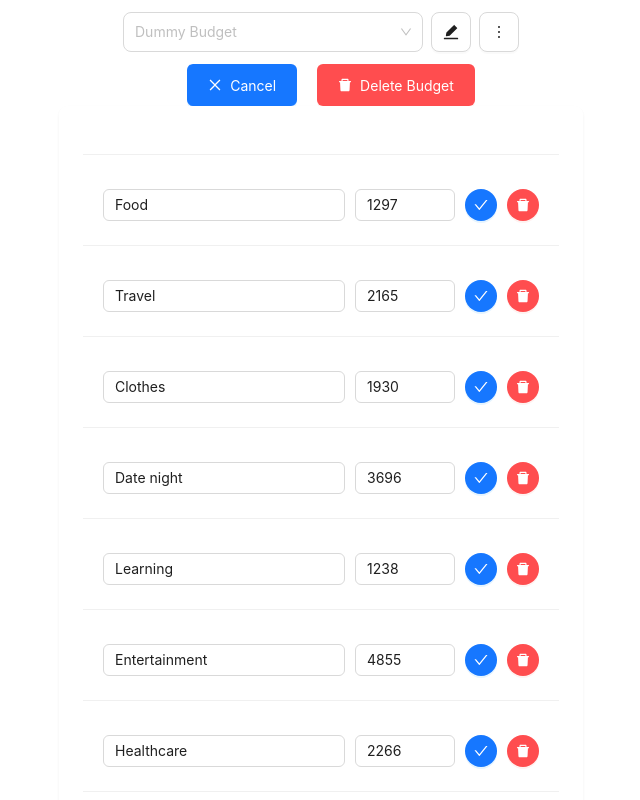
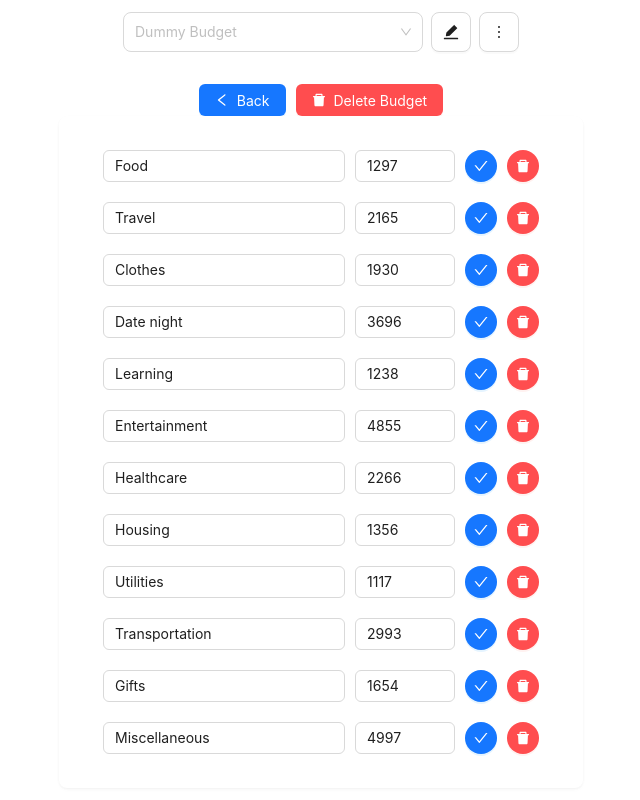
Before and after one commit to ParadoxZero/budgetbud, a React (Vite) app: page / in a window 1280 px wide. Both pictures are taken after a click on the button 770 px from the left and 32 px from the top of the page. Shown: the top 800 px of the page, without its empty margins (319-959 px from the left). Built offline with nearby package versions, Linux system fonts and the light colour scheme.

Commit message:
Implement category edit buttons

```diff
--- a/ui/pages/edit_categories_page.tsx
+++ b/ui/pages/edit_categories_page.tsx
@@ -1,9 +1,9 @@
 import React from "react";
 import { connect } from "react-redux";
-import { Budget } from "../datamodel/datamodel";
+import { Budget, DataModelFactory } from "../datamodel/datamodel";
 import { budgetSlice, navigation, store, View } from "../store";
 import { Button, Card, Divider, Flex, Input, Popconfirm, Typography } from "antd";
-import { BackwardFilled, CheckOutlined, CloseOutlined, DeleteFilled, SendOutlined, UpOutlined } from "@ant-design/icons";
+import { BackwardFilled, CheckOutlined, CloseOutlined, DeleteFilled, LeftOutlined, SendOutlined, UpOutlined } from "@ant-design/icons";
 import { DataService, getDataService } from "../services/data_service";
 
 
@@ -13,7 +13,7 @@ export interface EditCategoriesPageProps {
 }
 
 interface EditCategoriesPageState {
-
+    is_loading: boolean;
 }
 
 class EditCategoriesPage extends React.Component<EditCategoriesPageProps, EditCategoriesPageState> {
@@ -22,11 +22,14 @@ class EditCategoriesPage extends React.Component<EditCategoriesPageProps, EditCa
     constructor(props: EditCategoriesPageProps) {
         super(props);
         this._data_service = getDataService();
+        this.state = {
+            is_loading: false,
+        };
     }
 
     render() {
         return (
-            <Flex vertical align="center" justify="center">
+            <Flex vertical align="center" justify="center" style={{ marginTop: 20 }}>
                 {this.render_control_buttons()}
                 {this.render_categories()}
             </Flex>
@@ -37,11 +40,9 @@ class EditCategoriesPage extends React.Component<EditCategoriesPageProps, EditCa
         return (
             <Card bordered={false} style={{ maxWidth: 600 }}>
                 <Flex justify="space-between" vertical>
-                    < Divider />
                     {this.props.budget.categoryList.map((category) => (
                         <div key={category.id}>
                             {this.render_catogory_list_row(category.id, category.name, category.allocation)}
-                            < Divider />
                         </div>
                     ))}
                 </Flex>
@@ -54,9 +55,9 @@ class EditCategoriesPage extends React.Component<EditCategoriesPageProps, EditCa
             store.dispatch(navigation(View.Overview));
         }
         return (
-            <Flex align="center" justify="center">
-                <Button shape="default" type="primary" icon={<CloseOutlined />} style={{ padding: 20, marginLeft: 20 }} onClick={on_back_click}> Cancel </Button >
-                <Button danger shape="default" type="primary" icon={<DeleteFilled />} style={{ padding: 20, marginLeft: 20 }}> Delete Budget</Button>
+            <Flex align="center" justify="center" gap={10}>
+                <Button shape="default" type="primary" icon={<LeftOutlined />} onClick={on_back_click} disabled={this.state.is_loading}> Back </Button >
+                <Button danger shape="default" type="primary" icon={<DeleteFilled />} disabled={this.state.is_loading}> Delete Budget</Button>
             </Flex>
         )
     }
@@ -64,16 +65,37 @@ class EditCategoriesPage extends React.Component<EditCategoriesPageProps, EditCa
     render_catogory_list_row(id: number, title: string, allocation: number) {
         const delete_title = "Delete '" + title + "' category";
         const delete_question = "Are you sure to delete the category - " + title + "? All data will be lost.";
+
+        let updated_title = title;
+        let updated_allocation = allocation;
+
         const on_delete_click = () => {
             this._data_service.deleteCategory(this.props.budget.id, id)
-                .then((budget: Budget) => { store.dispatch(budgetSlice.actions.updateCurrent(budget)); });
+                .then((budget: Budget) => store.dispatch(budgetSlice.actions.updateCurrent(budget)))
+                .finally(() => { this.setState({ is_loading: false }); });
+        }
+        const on_title_change = (e: React.ChangeEvent<HTMLInputElement>) => {
+            updated_title = e.target.value;
+        }
+        const on_allocation_change = (e: React.ChangeEvent<HTMLInputElement>) => {
+            updated_allocation = parseInt(e.target.value);
+        }
+        const on_edit_click = () => {
+            let category = DataModelFactory.createCategory(0);
+            category.name = updated_title;
+            category.allocation = updated_allocation;
+            category.id = id;
+            this.setState({ is_loading: true });
+            this._data_service.updateCategory(this.props.budget.id, category)
+                .then((budget: Budget) => store.dispatch(budgetSlice.actions.updateCurrent(budget)))
+                .finally(() => this.setState({ is_loading: false }));
         }
         return (
             <div style={{ margin: 0, marginTop: 10, marginBottom: 10, paddingRight: 20, paddingLeft: 20, minWidth: 300 }}>
                 <Flex align="center" justify="center" gap={10}>
-                    <Input size="middle" defaultValue={title} style={{ minWidth: 150, maxWidth: 350 }}></Input>
-                    <Input size="middle" defaultValue={allocation} style={{ minWidth: 50, maxWidth: 100 }}></Input>
-                    <Button shape="circle" type="primary" icon={<CheckOutlined />} onClick={(e) => { alert('button'); e.stopPropagation(); }}></Button>
+                    <Input size="middle" defaultValue={title} style={{ minWidth: 150, maxWidth: 350 }} onChange={on_title_change}></Input>
+                    <Input size="middle" defaultValue={allocation} style={{ minWidth: 50, maxWidth: 100 }} onChange={on_allocation_change}></Input>
+                    <Button shape="circle" type="primary" icon={<CheckOutlined />} onClick={on_edit_click} disabled={this.state.is_loading}></Button>
 
                     <Popconfirm
                         title={delete_title}
@@ -82,7 +104,7 @@ class EditCategoriesPage extends React.Component<EditCategoriesPageProps, EditCa
                         okText="Yes"
                         cancelText="No"
                     >
-                        <Button danger shape="circle" type="primary" icon={<DeleteFilled />}></Button>
+                        <Button danger shape="circle" type="primary" icon={<DeleteFilled />} disabled={this.state.is_loading}></Button>
                     </Popconfirm>
                 </Flex>
             </div >
--- a/ui/pages/overview.tsx
+++ b/ui/pages/overview.tsx
@@ -276,14 +276,21 @@ class OverviewPage extends React.Component<OverviewProps, IState> {
             else {
                 this.navigate_to(View.NoBudgetAvailable);
             }
+        }).catch((e) => {
+            console.error(e);
+            setTimeout(() => this.componentDidMount(), 1000);
         });
+        this.update_calculations();
+        this.update_next_recurring();
     }
 
     componentDidUpdate(prevProps: Readonly<OverviewProps>, _prevState: Readonly<IState>, _snapshot?: any): void {
         if (this.props.selected_budget_index != null) {
             const current_budget = this.props.budget_list[this.props.selected_budget_index];
             if (prevProps.selected_budget_index != this.props.selected_budget_index ||
-                (prevProps.selected_budget_index != null && prevProps.budget_list[prevProps.selected_budget_index].last_updated != current_budget.last_updated)) {
+                (prevProps.selected_budget_index != null &&
+                    prevProps.budget_list[prevProps.selected_budget_index].last_updated != current_budget.last_updated)
+            ) {
                 {
                     this.update_calculations();
                     this.update_next_recurring();
@@ -297,6 +304,9 @@ class OverviewPage extends React.Component<OverviewProps, IState> {
     }
 
     private update_next_recurring() {
+        if (this.props.selected_budget_index == null || this.props.budget_list == null) {
+            return;
+        }
         const budget = this.props.budget_list[this.props.selected_budget_index!];
         const recurring_list: Recurring[] = budget.recurringList;
         const next_dates_ = recurring_list.map((recurring) => (
@@ -317,6 +327,9 @@ class OverviewPage extends React.Component<OverviewProps, IState> {
 
     }
     private update_calculations() {
+        if (this.props.selected_budget_index == null || this.props.budget_list == null) {
+            return;
+        }
         const budget = this.props.budget_list[this.props.selected_budget_index!];
         let total_allocations = 0;
         budget?.categoryList.forEach((category) => {
--- a/ui/services/data_service.ts
+++ b/ui/services/data_service.ts
@@ -142,6 +142,7 @@ class LocalDataService implements DataService {
                     user_action.payload = category;
                     budget_list[index].userActions.push(user_action);
 
+                    budget_list[index].last_updated = Date.now();
                     localStorage.setItem('userData', JSON.stringify(budget_list));
                     resolve(budget_list[index]);
                 } else {
@@ -233,6 +234,7 @@ class LocalDataService implements DataService {
                     budget_list[index].userActions.push(user_action);
                 }
 
+                budget_list[index].last_updated = Date.now();
                 localStorage.setItem('userData', JSON.stringify(budget_list));
                 resolve(budget_list[index]);
             }
@@ -257,6 +259,7 @@ class LocalDataService implements DataService {
             budget_list[index].categoryList = parsedCategories.map((c: Category) => {
                 if (c.id === category.id) {
                     found = true;
+                    category.expenseList = c.expenseList;
                     return category;
                 }
                 return c;
@@ -268,7 +271,7 @@ class LocalDataService implements DataService {
             user_action.type = UserActionType.updateCategory;
             user_action.payload = category;
             budget_list[index].userActions.push(user_action);
-
+            budget_list[index].last_updated = Date.now();
             localStorage.setItem('userData', JSON.stringify(budget_list));
             resolve(budget_list[index]);
         });
@@ -345,6 +348,7 @@ class LocalDataService implements DataService {
                         user_action.payload = expense;
                         budget_list[index].userActions.push(user_action);
 
+                        budget_list[index].last_updated = Date.now();
                         localStorage.setItem('userData', JSON.stringify(budget_list));
                         resolve(budget_list[index]);
                     } else {
```
